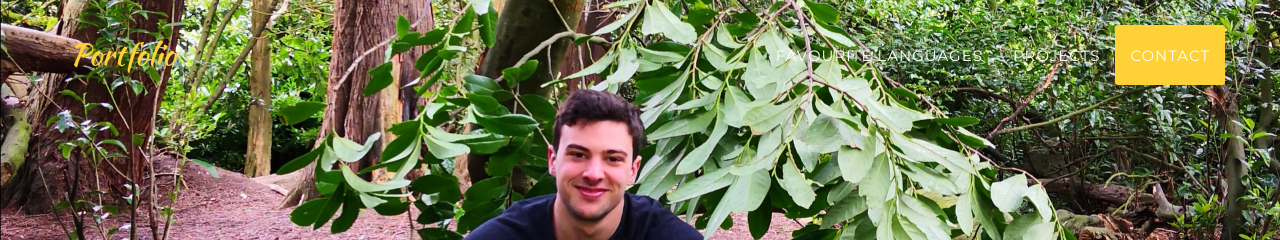
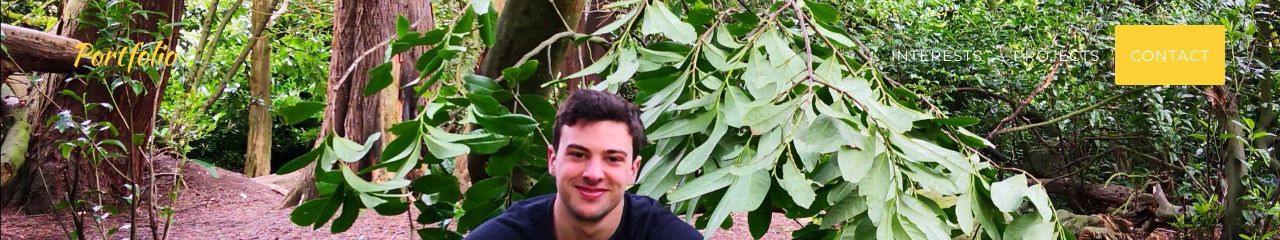
Before and after one commit to DatUser/website, a Jekyll site: the page built from index.html, in a window 1280 px wide. Shown: the top 240 px of the page. Built offline with Jekyll 4.4.1, drawn with Linux system fonts in a browser that asks for light colours; some web fonts are replaced.

Commit message:
Update header.html

```diff
--- a/_includes/header.html
+++ b/_includes/header.html
@@ -19,7 +19,7 @@
                         <a href="#page-top"></a>
                     </li>
                     <li>
-                        <a class="page-scroll" href="#services">Favourite Languages</a>
+                        <a class="page-scroll" href="#services">Interests</a>
                     </li>
                     <li>
                         <a class="page-scroll" href="#about">Projects</a>
```
